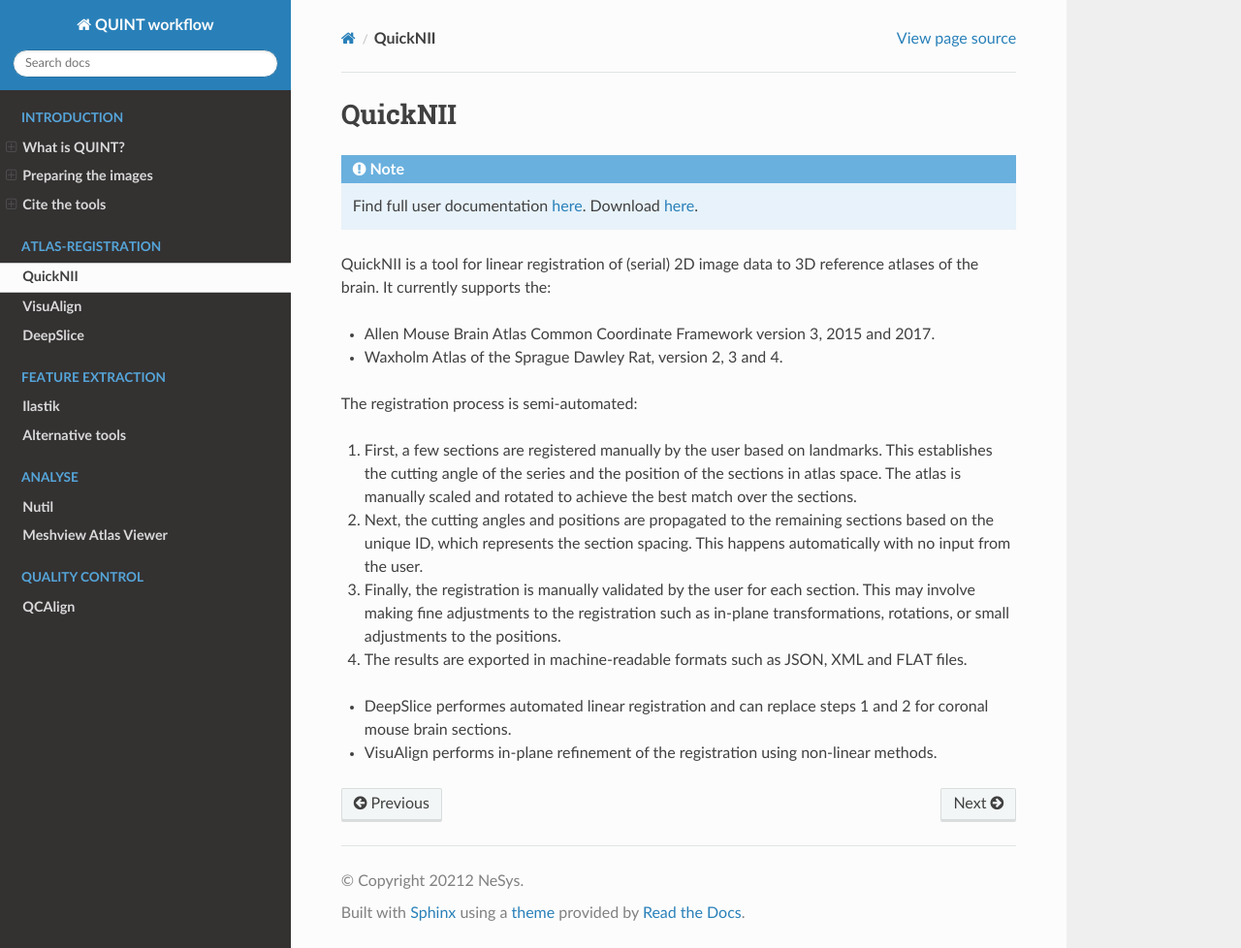
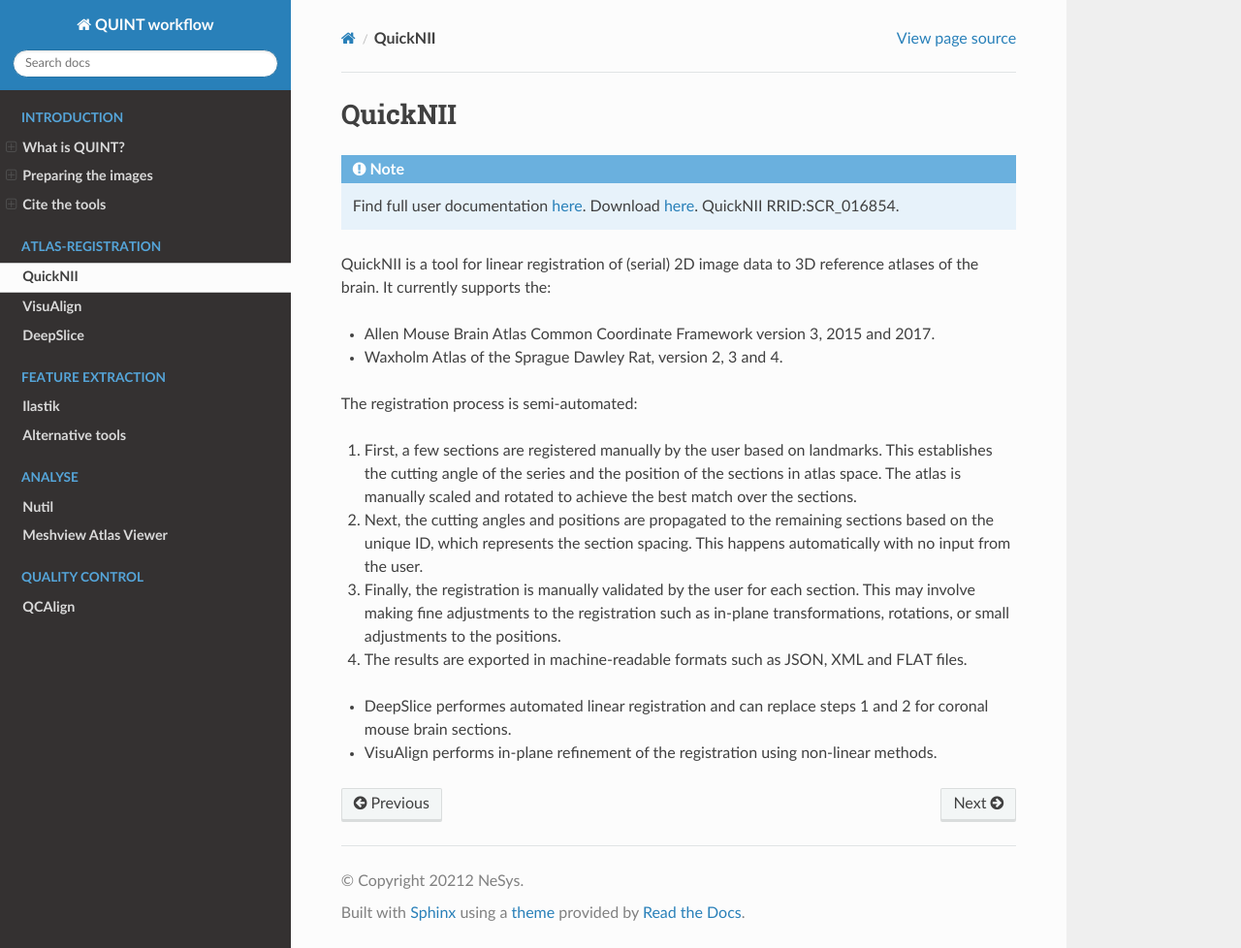
Before and after one commit to Neural-Systems-at-UIO/QUINT_workflow, a Sphinx documentation site: the page built from docs/QuickNII.rst, in a window 1280 px wide and 978 px high. Shown: the whole window at 97% size. Built offline with Sphinx 7.4.7 and the Read the Docs theme 2.0.0, drawn with Linux system fonts in a browser that asks for light colours.

Commit message:
Update QuickNII.rst

```diff
--- a/docs/QuickNII.rst
+++ b/docs/QuickNII.rst
@@ -4,6 +4,7 @@
 .. note::
    Find full user documentation `here <https://quicknii.readthedocs.io/en/latest/>`_.
    Download `here <https://www.nitrc.org/projects/quicknii>`_.
+   QuickNII RRID:SCR_016854.
 
 QuickNII is a tool for linear registration of (serial) 2D image data to 3D reference atlases of the brain. It currently supports the:
 
```
